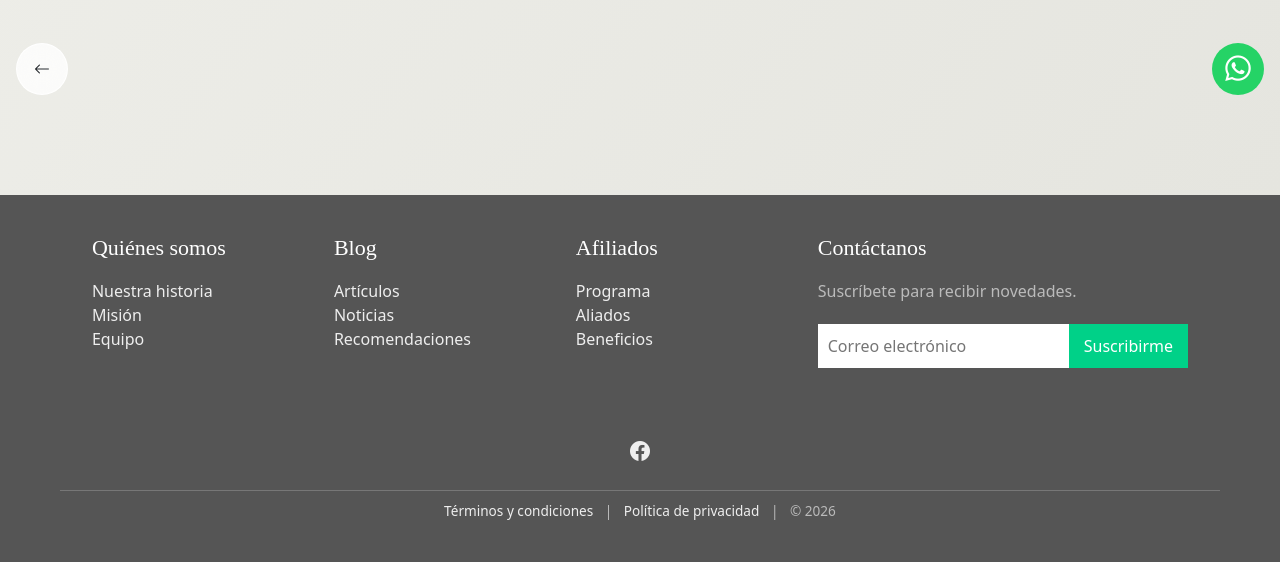
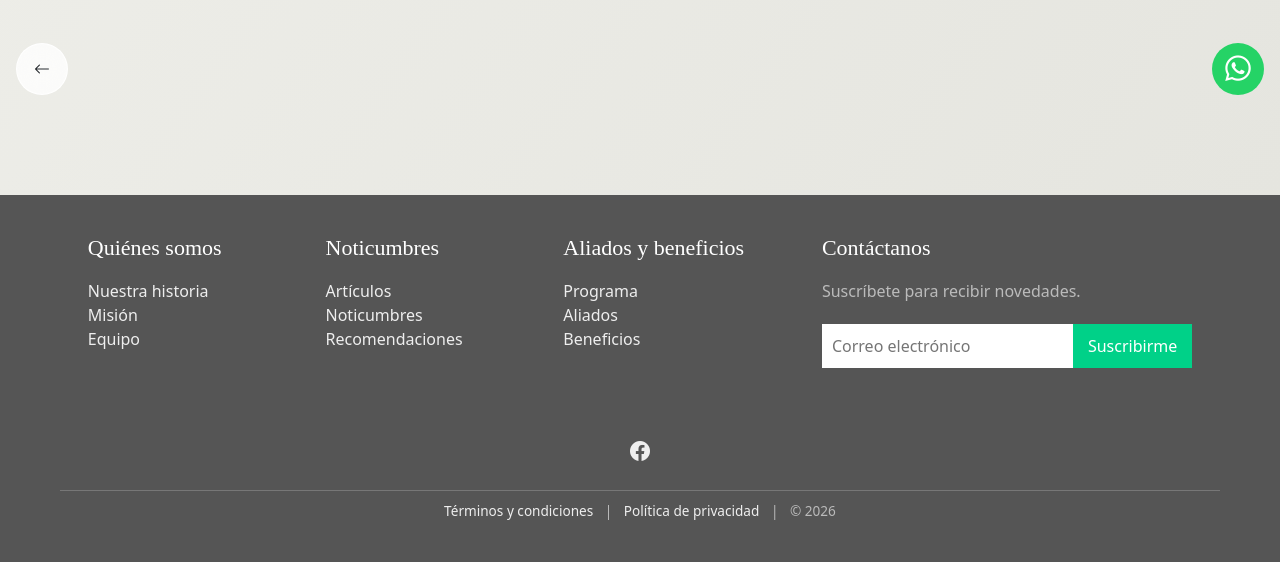
Before and after one commit to kerm1977/PLANTILLA-FLASK-2026, a Flask app: page /afiliados in a window 1280 px wide. Shown: the part 605-1167 px from the top of the page. Run offline with Flask 3, Linux system fonts and the light colour scheme; some libraries are stand-ins or nearby versions.

Commit message:
Actualizar footer: Noticumbres y Aliados y beneficios

```diff
--- a/{{cookiecutter.project_slug}}/templates/footer.html
+++ b/{{cookiecutter.project_slug}}/templates/footer.html
@@ -9,15 +9,15 @@
       </ul>
     </div>
     <div class="ft-main-item">
-      <h2 class="ft-title">{{ _('Blog') }}</h2>
+      <h2 class="ft-title">{{ _('Noticumbres') }}</h2>
       <ul>
         <li><a href="{{ url_for('main.blog') }}">{{ _('Artículos') }}</a></li>
-        <li><a href="{{ url_for('main.blog') }}">{{ _('Noticias') }}</a></li>
+        <li><a href="{{ url_for('main.blog') }}">{{ _('Noticumbres') }}</a></li>
         <li><a href="{{ url_for('main.blog') }}">{{ _('Recomendaciones') }}</a></li>
       </ul>
     </div>
     <div class="ft-main-item">
-      <h2 class="ft-title">{{ _('Afiliados') }}</h2>
+      <h2 class="ft-title">{{ _('Aliados y beneficios') }}</h2>
       <ul>
         <li><a href="{{ url_for('main.afiliados') }}">{{ _('Programa') }}</a></li>
         <li><a href="{{ url_for('main.afiliados') }}">{{ _('Aliados') }}</a></li>
```
Also changed, not shown: {{cookiecutter.project_slug}}/privacy_policy.json (+1 -1 lines), {{cookiecutter.project_slug}}/terms_conditions.json (+1 -1 lines).
